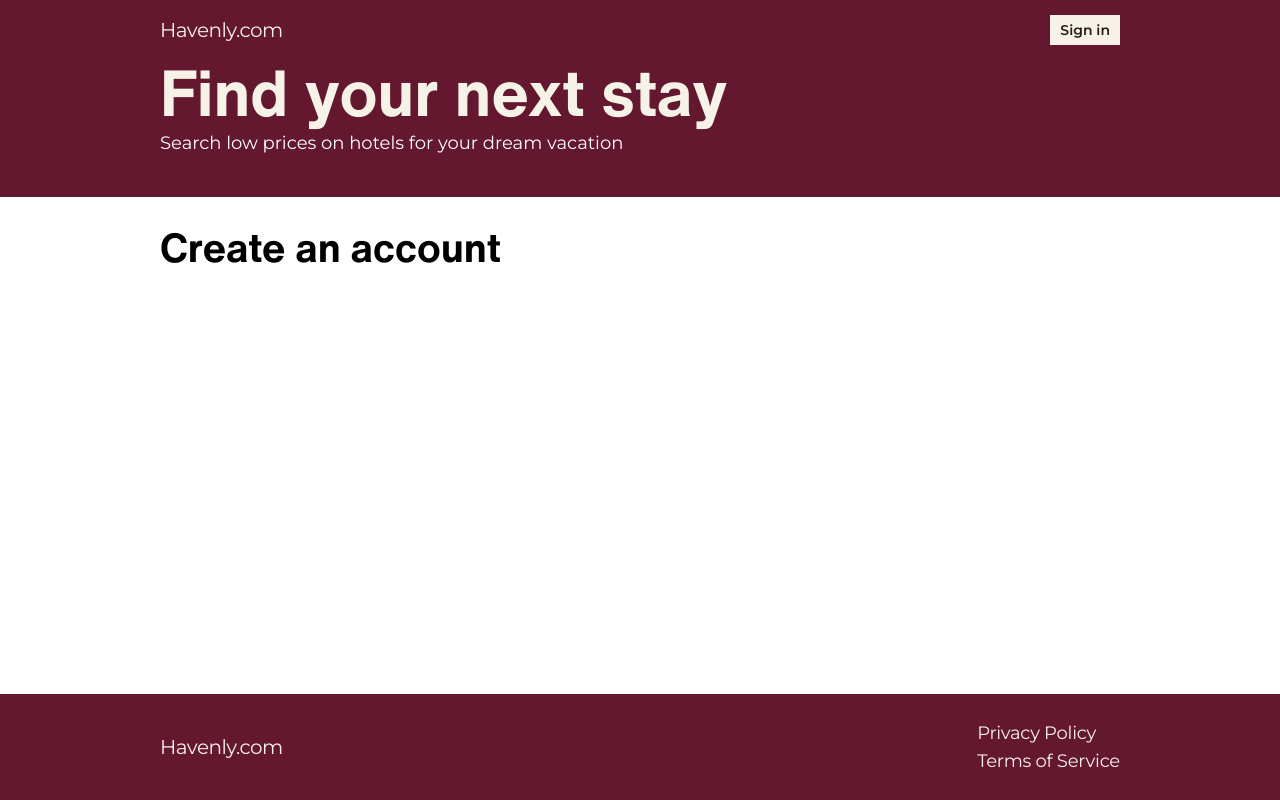
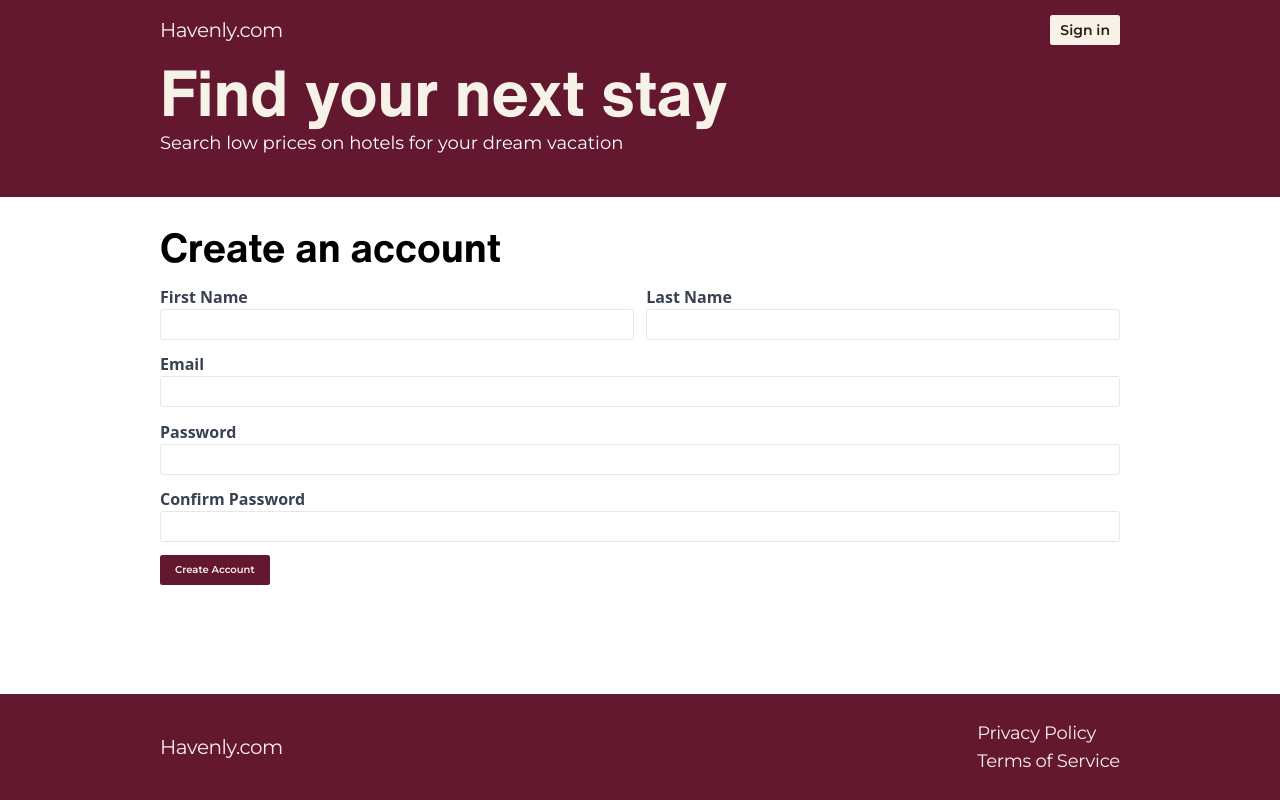
Before and after one commit to Shailly-Sahay/Havenly.com, a React (Vite) app in the folder frontend/: page /register in a window 1280 px wide. Built offline with nearby package versions, Linux system fonts and the light colour scheme.

Commit message:
update: implement register form ui

```diff
--- a/frontend/src/components/ui/Button.tsx
+++ b/frontend/src/components/ui/Button.tsx
@@ -3,9 +3,11 @@ import { Link } from "react-router-dom";
 
 interface ButtonProps {
   text: string; // Button text
-  href: string; // Link target
+  href?: string; // Link target, optional
   size?: "small" | "medium" | "large"; // Button size
-  className?: string; // Custom Tailwind classes
+  className?: string; // Additional CSS classes
+  type?: "button" | "submit" | "reset"; // Button type
+  onClick?: () => void; // Function to trigger on click
 }
 
 const Button: React.FC<ButtonProps> = ({
@@ -13,20 +15,25 @@ const Button: React.FC<ButtonProps> = ({
   href,
   size = "medium", // Default size
   className = "",
+  type = "button", // Default type
+  onClick, // Click handler
 }) => {
   const sizeClasses = {
-    small: "py-1 px-3 ",
-    medium: "py-2 px-4 ",
-    large: "py-3 px-6 ",
+    small: "py-1 px-3",
+    medium: "py-2 px-4",
+    large: "py-3 px-6",
   };
 
-  return (
-    <Link
-      to={href}
-      className={`button inline-block font-semibold text-center hover:opacity-90 transition-opacity ${sizeClasses[size]} ${className}`}
-    >
+  const commonClasses = `button rounded inline-block font-semibold text-center hover:opacity-90 transition-opacity ${sizeClasses[size]} ${className}`;
+
+  return href ? (
+    <Link to={href} className={commonClasses} onClick={onClick}>
       {text}
     </Link>
+  ) : (
+    <button type={type} className={commonClasses} onClick={onClick}>
+      {text}
+    </button>
   );
 };
 
--- a/frontend/src/pages/Register.tsx
+++ b/frontend/src/pages/Register.tsx
@@ -1,9 +1,90 @@
-import React from "react";
+import { useForm } from "react-hook-form";
+import { Button } from "../components/ui";
+
+type RegisterFormData = {
+  firstName: string;
+  lastName: string;
+  email: string;
+  password: string;
+  confirmPassword: string;
+};
 
 const Register = () => {
+  const { register, watch, handleSubmit } = useForm<RegisterFormData>();
+
+  const onSubmit = handleSubmit((data) => {
+    console.log(data);
+  });
+
   return (
     <form className="flex flex-col gap-5">
-      <h2 className="">Create an account</h2>
+      <h2 className="header">Create an account</h2>
+      <div className="flex flex-col md:flex-row gap-5">
+        <label className="text-label flex-1">
+          First Name
+          <input
+            type="text"
+            className="text-input"
+            {...register("firstName", { required: "This field is required" })}
+          />
+        </label>
+        <label className="text-label flex-1">
+          Last Name
+          <input
+            type="text"
+            className="border rounded w-full py-1 px-2 font-normal"
+            {...register("lastName", { required: "This field is required" })}
+          />
+        </label>
+      </div>
+      <label className="text-label flex-1">
+        Email
+        <input
+          type="email"
+          className="border rounded w-full py-1 px-2 font-normal"
+          {...register("email", { required: "This field is required" })}
+        />
+      </label>
+      <label className="text-label flex-1">
+        Password
+        <input
+          type="password"
+          className="border rounded w-full py-1 px-2 font-normal"
+          {...register("password", {
+            required: "This field is required",
+            minLength: {
+              value: 6,
+              message: "Password must be at least 6 characters long",
+            },
+          })}
+        />
+      </label>
+      <label className="text-label flex-1">
+        Confirm Password
+        <input
+          type="password"
+          className="border rounded w-full py-1 px-2 font-normal"
+          {...register("confirmPassword", {
+            validate: (val) => {
+              if (!val) {
+                return "This field is required";
+              } else if (watch("password") !== val) {
+                return "Your passwords do not match";
+              }
+            },
+          })}
+        />
+      </label>
+      <span>
+        {" "}
+        <Button
+          text="Create Account"
+          type="submit"
+          size="large"
+          className=" bg-primary text-light"
+          onClick={onSubmit}
+        />
+      </span>
     </form>
   );
 };
--- a/frontend/src/styles/global.css
+++ b/frontend/src/styles/global.css
@@ -73,6 +73,13 @@ button {
 
 /* Font sizes */
 
+span,
+span.fs-body-sm,
+,
+p.fs-body-sm {
+  @apply text-xs;
+}
+
 p,
 p.fs-body-m {
   @apply text-base;
@@ -96,6 +103,14 @@ h2,
 h2.header {
   @apply text-3xl;
 }
+
+.text-label {
+  @apply text-sm text-gray-700 font-bold;
+}
+
+.text-input {
+  @apply border rounded w-full py-1 px-2 font-normal;
+}
 /* Reusable spacing */
 .section-pd-x {
   @apply px-[var(--spacing-lg)];
```
